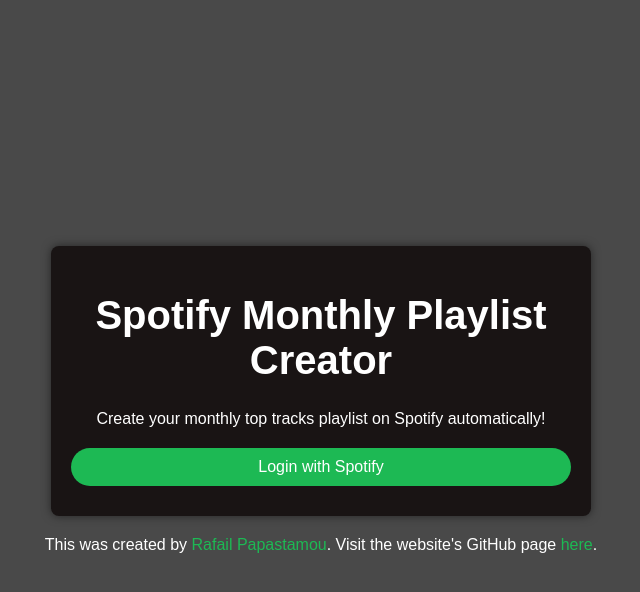
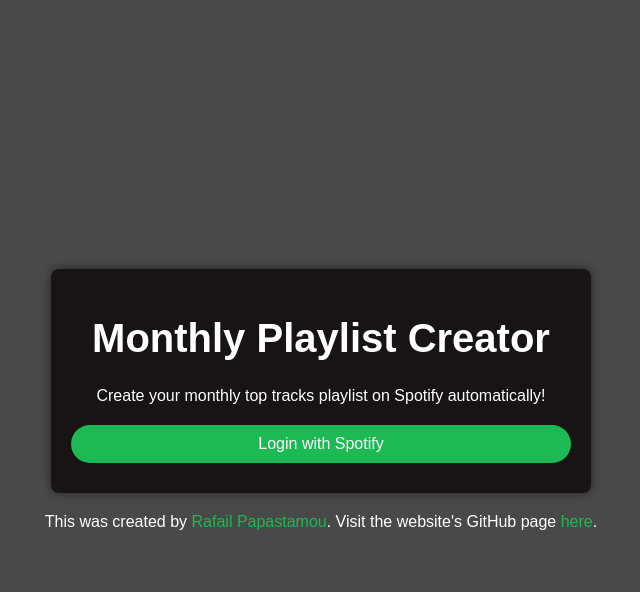
Before and after one commit to rafailpapastamou/top-monthly-playlist, a Flask app: template templates/index.html in a window 1280 px wide. Shown: the top 592 px of the page, without its empty margins (319-959 px from the left). Run offline with Flask 3, Linux system fonts and the light colour scheme; the template is opened without the code that fills it, so the values that code supplies are empty; some libraries are stand-ins or nearby versions.

Commit message:
removed keyword spotify from links and html files

```diff
--- a/templates/deleted_playlist.html
+++ b/templates/deleted_playlist.html
@@ -32,7 +32,7 @@
           >Rafail Papastamou</a
         >. Visit the website's GitHub page
         <a
-          href="https://github.com/rafailpapastamou/spotify-top-monthly-playlist"
+          href="https://github.com/rafailpapastamou/top-monthly-playlist"
           target="_blank"
           rel="noopener noreferrer"
           >here</a
--- a/templates/index.html
+++ b/templates/index.html
@@ -16,7 +16,7 @@
   </head>
   <body>
     <div class="container">
-      <h1>Spotify Monthly Playlist Creator</h1>
+      <h1>Monthly Playlist Creator</h1>
       <p>Create your monthly top tracks playlist on Spotify automatically!</p>
       <a href="{{ url_for('login') }}" class="btn">Login with Spotify</a>
     </div>
@@ -30,7 +30,7 @@
           >Rafail Papastamou</a
         >. Visit the website's GitHub page
         <a
-          href="https://github.com/rafailpapastamou/spotify-top-monthly-playlist"
+          href="https://github.com/rafailpapastamou/top-monthly-playlist"
           target="_blank"
           rel="noopener noreferrer"
           >here</a
--- a/templates/opt_out.html
+++ b/templates/opt_out.html
@@ -32,7 +32,7 @@
           >Rafail Papastamou</a
         >. Visit the website's GitHub page
         <a
-          href="https://github.com/rafailpapastamou/spotify-top-monthly-playlist"
+          href="https://github.com/rafailpapastamou/top-monthly-playlist"
           target="_blank"
           rel="noopener noreferrer"
           >here</a
--- a/templates/options.html
+++ b/templates/options.html
@@ -16,7 +16,7 @@
   </head>
   <body>
     <div class="container">
-      <h1>Spotify Top Monthly Playlist Creator</h1>
+      <h1>Top Monthly Playlist Creator</h1>
       {% if signed_up_for_auto_update %} {% if playlist_exists %}
       <p>
         You are already signed up for automatic updates. Your
@@ -90,7 +90,7 @@
           >Rafail Papastamou</a
         >. Visit the website's GitHub page
         <a
-          href="https://github.com/rafailpapastamou/spotify-top-monthly-playlist"
+          href="https://github.com/rafailpapastamou/top-monthly-playlist"
           target="_blank"
           rel="noopener noreferrer"
           >here</a
--- a/templates/signed_up_auto_update.html
+++ b/templates/signed_up_auto_update.html
@@ -37,7 +37,7 @@
           >Rafail Papastamou</a
         >. Visit the website's GitHub page
         <a
-          href="https://github.com/rafailpapastamou/spotify-top-monthly-playlist"
+          href="https://github.com/rafailpapastamou/top-monthly-playlist"
           target="_blank"
           rel="noopener noreferrer"
           >here</a
--- a/templates/updated_playlist.html
+++ b/templates/updated_playlist.html
@@ -40,7 +40,7 @@
           >Rafail Papastamou</a
         >. Visit the website's GitHub page
         <a
-          href="https://github.com/rafailpapastamou/spotify-top-monthly-playlist"
+          href="https://github.com/rafailpapastamou/top-monthly-playlist"
           target="_blank"
           rel="noopener noreferrer"
           >here</a
```
